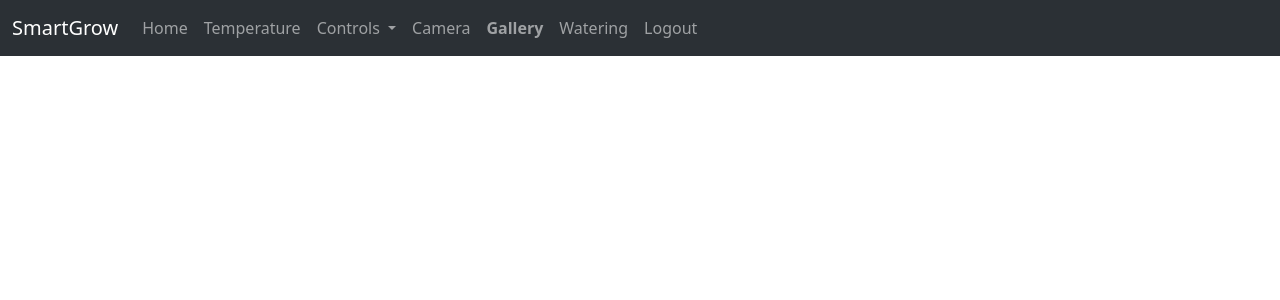
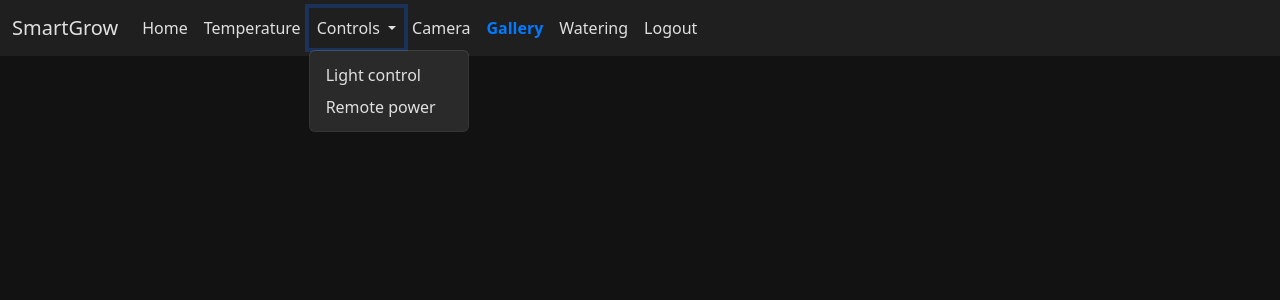
Before and after one commit to JavierVolpe/SmartGrow, a Flask app: page /gallery in a window 1280 px wide, after a click on "Controls". Shown: the top 300 px of the page. Run offline with Flask 2, Linux system fonts and the light colour scheme; a user stored in the database is signed in.

Commit message:
Dark mode

```diff
--- a/templates/base.html
+++ b/templates/base.html
@@ -4,20 +4,58 @@
     <meta charset="UTF-8">
     <meta name="viewport" content="width=device-width, initial-scale=1.0">
     <title>{% block title %}{% endblock %} - SmartGrow</title>
+    <!-- Bootstrap CSS -->
     <link href="https://cdn.jsdelivr.net/npm/bootstrap@5.3.3/dist/css/bootstrap.min.css" rel="stylesheet" integrity="sha384-QWTKZyjpPEjISv5WaRU9OFeRpok6YctnYmDr5pNlyT2bRjXh0JMhjY6hW+ALEwIH" crossorigin="anonymous">
+    <!-- Bootstrap JS Bundle (includes Popper) -->
     <script src="https://cdn.jsdelivr.net/npm/bootstrap@5.3.3/dist/js/bootstrap.bundle.min.js" integrity="sha384-YvpcrYf0tY3lHB60NNkmXc5s9fDVZLESaAA55NDzOxhy9GkcIdslK1eN7N6jIeHz" crossorigin="anonymous"></script>
 
     <style>
+        body {
+            background-color: #121212;  /* Dark background */
+            color: #e0e0e0;  /* Light text */
+        }
         .active-link {
             font-weight: bold;
         }
-        .dropdown:hover .dropdown-menu {
-            display: block;
+        /* Ensure dropdown is visible on hover for desktops */
+        @media (min-width: 992px) {
+            .dropdown:hover .dropdown-menu {
+                display: block;
+            }
+        }
+        /* Custom styles for dark mode */
+        .navbar {
+            background-color: #1f1f1f; /* Dark navbar background */
+        }
+        .navbar .navbar-brand,
+        .navbar .nav-link {
+            color: #e0e0e0 !important;  /* Light text for navbar */
+        }
+        .navbar .nav-link:hover,
+        .navbar .active-link {
+            color: #007bff !important; /* Highlight active or hover link */
+        }
+        .dropdown-menu {
+            background-color: #2a2a2a; /* Dark dropdown background */
+        }
+        .dropdown-item {
+            color: #e0e0e0 !important;  /* Light text in dropdown */
+        }
+        .dropdown-item:hover {
+            background-color: #007bff; /* Hover effect in dropdown */
+            color: white; /* White text on hover */
+        }
+        .alert {
+            background-color: #333333;  /* Dark alert background */
+            color: #f0f0f0;  /* Light alert text */
+        }
+        .alert .btn-close {
+            filter: invert(1); /* Invert close button icon for visibility */
         }
     </style>
 </head>
-<body>
-    <nav class="navbar navbar-expand-lg bg-body-tertiary" data-bs-theme="dark">
+<body data-bs-theme="dark">
+    <nav class="navbar navbar-expand-lg">
         <div class="container-fluid">
             <a class="navbar-brand" href="#">SmartGrow</a>
             <button class="navbar-toggler" type="button" data-bs-toggle="collapse" data-bs-target="#navbarNavAltMarkup" aria-controls="navbarNavAltMarkup" aria-expanded="false" aria-label="Toggle navigation">
@@ -29,9 +67,9 @@
                         <a class="nav-link {% if active_menu == 'home' %} active-link {% endif %}" aria-current="page" href="/">Home</a>
                         <a class="nav-link {% if active_menu == 'temperature' %} active-link {% endif %}" href="/temperature">Temperature</a>
 
-                        <!-- Dropdown menu for "Light control" and "Remote power" -->
+                        <!-- Dropdown menu for "Controls" -->
                         <div class="nav-item dropdown">
-                            <a class="nav-link dropdown-toggle {% if active_menu == 'lights' or active_menu == 'remote_power' %} active-link {% endif %}" href="#" id="navbarDropdown" role="button">
+                            <a class="nav-link dropdown-toggle {% if active_menu == 'lights' or active_menu == 'remote_power' %} active-link {% endif %}" href="#" id="navbarDropdown" role="button" data-bs-toggle="dropdown" aria-expanded="false">
                                 Controls
                             </a>
                             <ul class="dropdown-menu">
```
Also changed, not shown: templates/temperature.html (+11 -2 lines).
